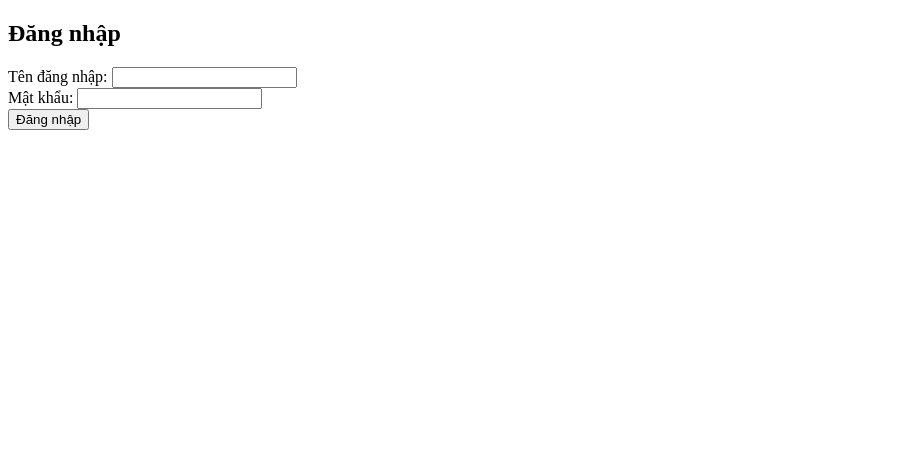
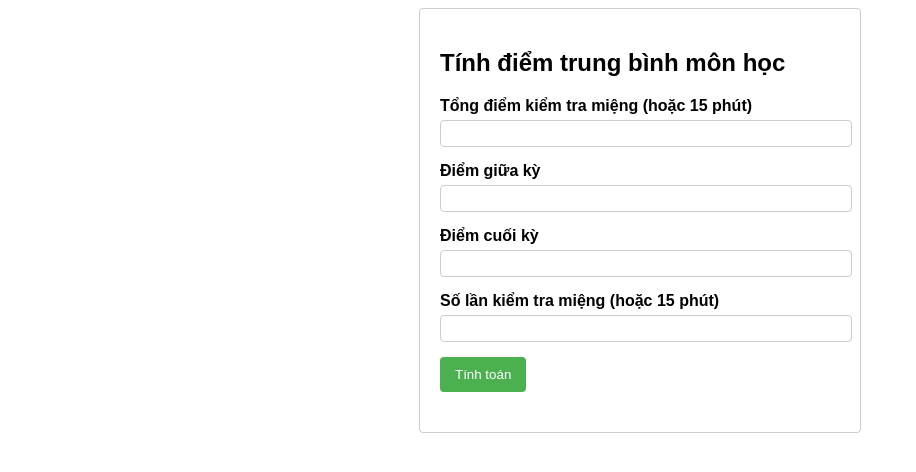
Before and after one commit to buithethuat03/network, a plain HTML site: page index.html in a window 1280 px wide. Shown: the whole page, without its empty margins (0-916 px from the left). Drawn offline with Linux system fonts and the light colour scheme.

Commit message:
Update index.html

```diff
--- a/index.html
+++ b/index.html
@@ -1,34 +1,96 @@
 <!DOCTYPE html>
 <html>
 <head>
-        <!-- head definitions go here -->
-        <link rel="stylesheet" href="style.css">
+    <title>Tính điểm trung bình môn học</title>
+    <style>
+        body {
+            font-family: Arial, sans-serif;
+        }
+
+        .container {
+            max-width: 400px;
+            margin: 0 auto;
+            padding: 20px;
+            border: 1px solid #ccc;
+            border-radius: 4px;
+        }
+
+        .form-group {
+            margin-bottom: 15px;
+        }
+
+        label {
+            display: block;
+            font-weight: bold;
+            margin-bottom: 5px;
+        }
+
+        input[type="number"] {
+            width: 100%;
+            padding: 5px;
+            border-radius: 4px;
+            border: 1px solid #ccc;
+        }
+
+        input[type="submit"] {
+            background-color: #4CAF50;
+            color: #fff;
+            padding: 10px 15px;
+            border: none;
+            border-radius: 4px;
+            cursor: pointer;
+        }
+
+        .result {
+            margin-top: 20px;
+            font-weight: bold;
+        }
+    </style>
 </head>
 <body>
-        <div class="login-container">
-          <h2>Đăng nhập</h2>
-          <form>
-            <label for="username">Tên đăng nhập:</label>
-            <input type="text" id="username" name="username">
-            <br>
-            <label for="password">Mật khẩu:</label>
-            <input type="password" id="password" name="password">
-            <br>
-            <button type="submit">Đăng nhập</button>
+    <div class="container">
+        <h2>Tính điểm trung bình môn học</h2>
+        <form id="gradeForm">
+            <div class="form-group">
+                <label for="inputTotalScore">Tổng điểm kiểm tra miệng (hoặc 15 phút)</label>
+                <input type="number" id="inputTotalScore" step="0.1" required>
+            </div>
+            <div class="form-group">
+                <label for="inputMidtermScore">Điểm giữa kỳ</label>
+                <input type="number" id="inputMidtermScore" step="0.1" required>
+            </div>
+            <div class="form-group">
+                <label for="inputFinalScore">Điểm cuối kỳ</label>
+                <input type="number" id="inputFinalScore" step="0.1" required>
+            </div>
+            <div class="form-group">
+                <label for="inputNumTests">Số lần kiểm tra miệng (hoặc 15 phút)</label>
+                <input type="number" id="inputNumTests" step="1" required>
+            </div>
+            <input type="submit" value="Tính toán">
         </form>
+        <div id="result" class="result"></div>
     </div>
-      </body>
+
     <script>
-        const form = document.querySelector('form');
-        form.addEventListener('submit', (event) => {
-          event.preventDefault(); // Ngăn chặn form submit
-          const username = form.username.value;
-          const password = form.password.value;
-          if (username === 'admin' && password === '123456') {
-            alert('Yêu ánhhhhhh <3 I love you 3000!');
-          } else {
-            alert('Tên đăng nhập hoặc mật khẩu không chính xác!');
-          }
+        document.getElementById("gradeForm").addEventListener("submit", function(event) {
+            event.preventDefault(); // Ngăn chặn submit form
+
+            // Lấy giá trị từ các ô input
+            var totalScore = parseFloat(document.getElementById("inputTotalScore").value);
+            var midtermScore = parseFloat(document.getElementById("inputMidtermScore").value);
+            var finalScore = parseFloat(document.getElementById("inputFinalScore").value);
+            var numTests = parseInt(document.getElementById("inputNumTests").value);
+
+            // Tính điểm trung bình môn học
+        var averageGrade = (totalScore / numTests + midtermScore * 2 + finalScore * 3) / 6;
+
+// Làm tròn kết quả đến số thập phân thứ nhất
+averageGrade = averageGrade.toFixed(1);
+
+// Hiển thị kết quả
+document.getElementById("result").innerHTML = "Điểm trung bình môn học: " + averageGrade;
 });
 </script>
+</body>
 </html>
```
Lines whose indentation alone changed are shown as unchanged.
